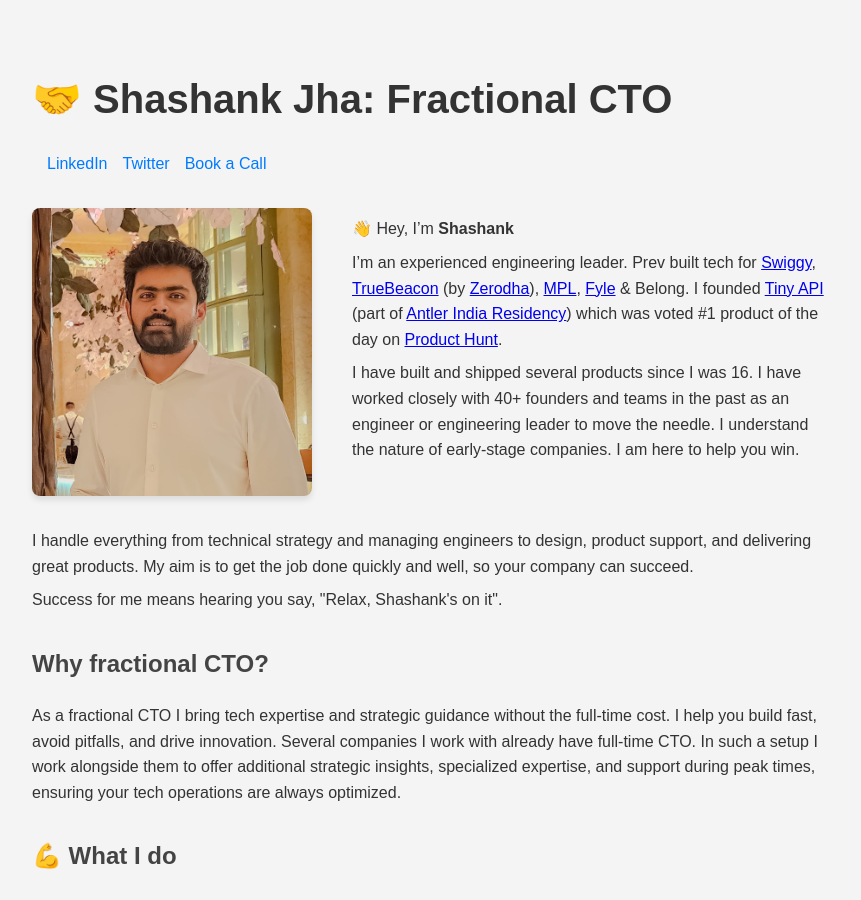
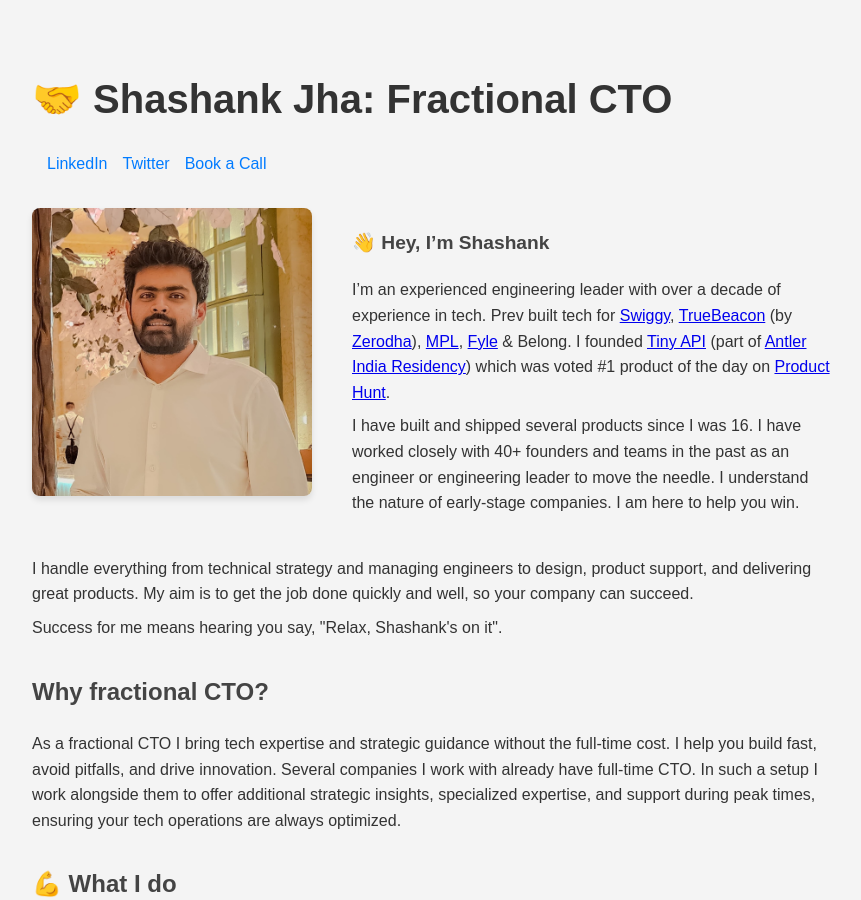
Before and after one commit to theshajha/theshajha, a Jekyll site: the page cto.html, which Jekyll copies as it is, in a window 1280 px wide and 900 px high. Shown: the whole window, without its empty margins (208-1069 px from the left). Built offline with Jekyll 4.4.1, drawn with Linux system fonts in a browser that asks for light colours.

```diff
--- a/cto.html
+++ b/cto.html
@@ -182,8 +182,8 @@
         <div class="intro-container">
             <img src="shashank.JPG" alt="Shashank Jha" class="intro-image">
             <div class="intro-text">
-                <p>👋 Hey, I’m <b>Shashank</b></p>
-                <p>I’m an experienced engineering leader. Prev built tech for <a href="https://swiggy.com" target="_blank">Swiggy</a>, <a href="https://truebeacon.com" target="_blank">TrueBeacon</a> (by <a href="https://zerodha.com" target="_blank">Zerodha</a>), <a href="https://mpl.live" target="_blank">MPL</a>, <a href="https://fylehq.com" target="_blank">Fyle</a> & Belong. I founded <a href="https://tinyapi.co" target="_blank">Tiny API</a> (part of <a href="https://www.antler.co/" target="_blank">Antler India Residency</a>) which was voted #1 product of the day on <a href="https://www.producthunt.com/products/tiny-api#tiny-api" target="_blank">Product Hunt</a>.</p>
+                <h3>👋 Hey, I’m <b>Shashank</b></h3>
+                <p>I’m an experienced engineering leader with over a decade of experience in tech. Prev built tech for <a href="https://swiggy.com" target="_blank">Swiggy</a>, <a href="https://truebeacon.com" target="_blank">TrueBeacon</a> (by <a href="https://zerodha.com" target="_blank">Zerodha</a>), <a href="https://mpl.live" target="_blank">MPL</a>, <a href="https://fylehq.com" target="_blank">Fyle</a> & Belong. I founded <a href="https://tinyapi.co" target="_blank">Tiny API</a> (part of <a href="https://www.antler.co/" target="_blank">Antler India Residency</a>) which was voted #1 product of the day on <a href="https://www.producthunt.com/products/tiny-api#tiny-api" target="_blank">Product Hunt</a>.</p>
                 <p>I have built and shipped several products since I was 16. I have worked closely with 40+ founders and teams in the past as an engineer or engineering leader to move the needle. I understand the nature of early-stage companies. I am here to help you win.</p>
             </div>
         </div>
```
Also changed, not shown: README.md.
